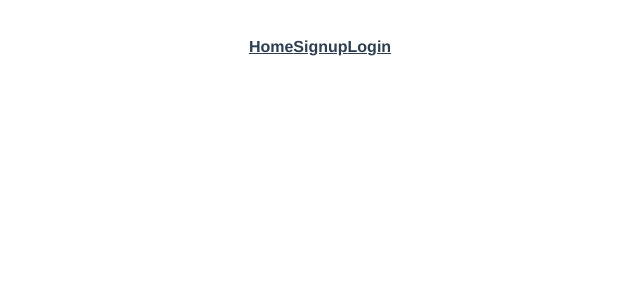
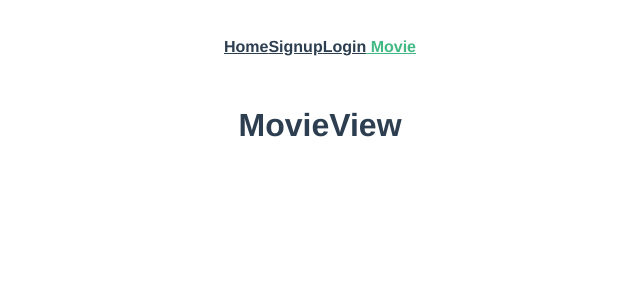
Before and after one commit to nayeonkinn/DORAZI, a Vue app in the folder final-pjt-front/frontserver/: page /movies in a window 1280 px wide. Shown: the top 300 px of the page, without its empty margins (320-960 px from the left). Built offline with nearby package versions, Linux system fonts and the light colour scheme.

Commit message:
Add: Front movie 초기 작업 시도

```diff
--- a/final-pjt-front/frontserver/package.json
+++ b/final-pjt-front/frontserver/package.json
@@ -10,7 +10,7 @@
   "dependencies": {
     "axios": "^1.1.3",
     "core-js": "^3.8.3",
-    "vue": "^2.6.14",
+    "vue": "^2.7.14",
     "vue-router": "^3.5.1",
     "vuex": "^3.6.2",
     "vuex-persistedstate": "^4.1.0"
--- a/final-pjt-front/frontserver/src/components/AppNav.vue
+++ b/final-pjt-front/frontserver/src/components/AppNav.vue
@@ -6,6 +6,7 @@
     <button v-if="isLogin" @click="logout">Logout</button>
     <router-link v-if="isLogin" :to="{ name: 'SettingView' }">Setting</router-link>
     <router-link v-if="isLogin" :to="{ name: 'ProfileView', params: {'username': username }}">My Profile</router-link>
+    <router-link :to="{ name:'MovieView' }"> Movie </router-link>
   </nav>
 </template>
 
--- a/final-pjt-front/frontserver/src/router/index.js
+++ b/final-pjt-front/frontserver/src/router/index.js
@@ -6,6 +6,10 @@ import LoginView from '@/views/LoginView'
 import SettingView from '@/views/SettingView'
 import SettingPasswordView from '@/views/SettingPasswordView'
 import ProfileView from '@/views/ProfileView'
+
+// Movies
+import MovieView from '@/views/MovieView'
+
 
 Vue.use(VueRouter)
 
@@ -39,7 +43,12 @@ const routes = [
     path: '/accounts/profile/:username/',
     name: 'ProfileView',
     component: ProfileView
-  }
+  },
+  {
+    path: '/movies/',
+    name: 'MovieView',
+    component: MovieView
+  },
 ]
 
 const router = new VueRouter({
--- /dev/null
+++ b/final-pjt-front/frontserver/src/views/MovieView.vue
@@ -0,0 +1,16 @@
+<template>
+  <div>
+    <h1>MovieView</h1>
+  </div>
+</template>
+
+<script>
+export default {
+  name:"MovieView",
+
+}
+</script>
+
+<style>
+
+</style>
```
Also changed, not shown: final-pjt-front/frontserver/src/components/Movie/MovieList.vue (added, +21 -0 lines), 1 other file (tests, documents, lock files or other folders).
